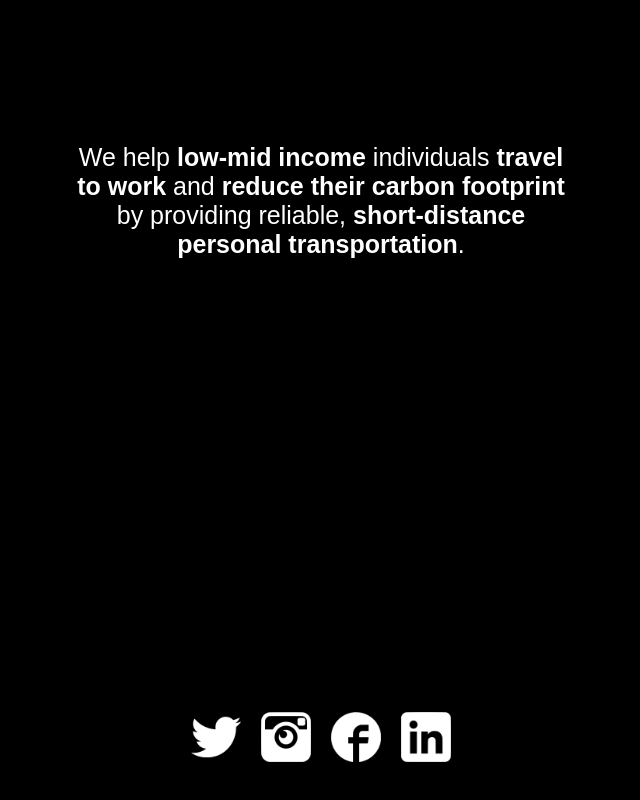
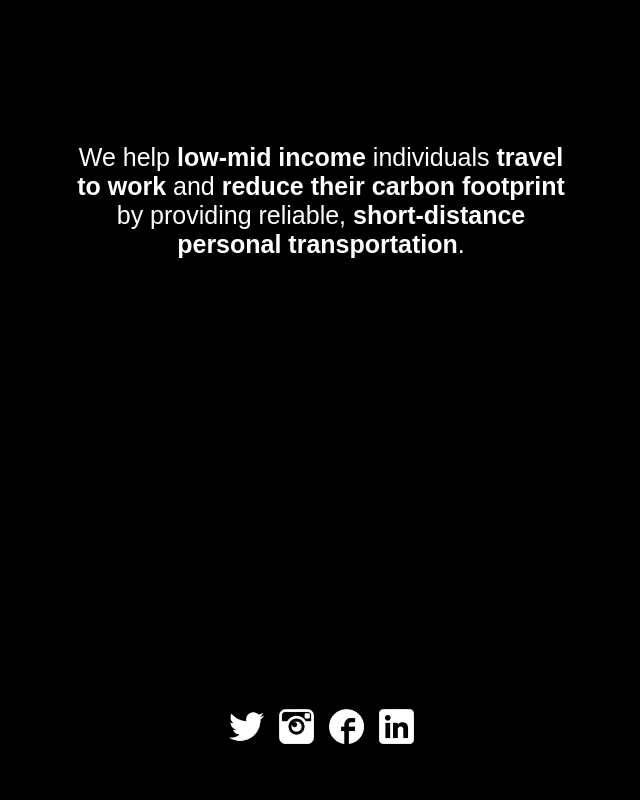
Before and after one commit to naoldenko/fiable, a plain HTML site: page index.html in a window 1280 px wide. Shown: the part 630-1430 px from the top of the page, without its empty margins (319-959 px from the left). Drawn offline with nearby package versions, Linux system fonts and the light colour scheme.

Commit message:
social sizing

```diff
--- a/css/styles.css
+++ b/css/styles.css
@@ -32,28 +32,28 @@ p {
 }
 
 a {
-    margin: 10px;
+    margin: 7.5px;
     cursor: pointer;
 }
 
 #twitter {
-    height: 50px;
-    width: 50px;
+    height: 35px;
+    width: 35px;
 }
 
 #instagram {
-    height: 50px;
-    width: 50px;
+    height: 35px;
+    width: 35px;
 }
 
 #linkedin {
-    height: 50px;
-    width: 50px;
+    height: 35px;
+    width: 35px;
 }
 
 #facebook {
-    height: 50px;
-    width: 50px;
+    height: 35px;
+    width: 35px;
 }
 
 /* Extra small devices (phones, 600px and down) */
```
